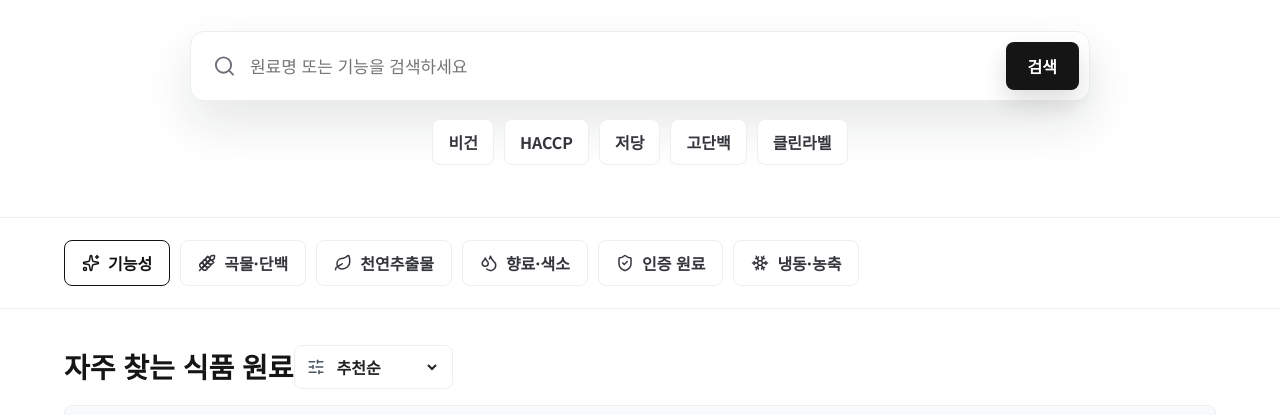
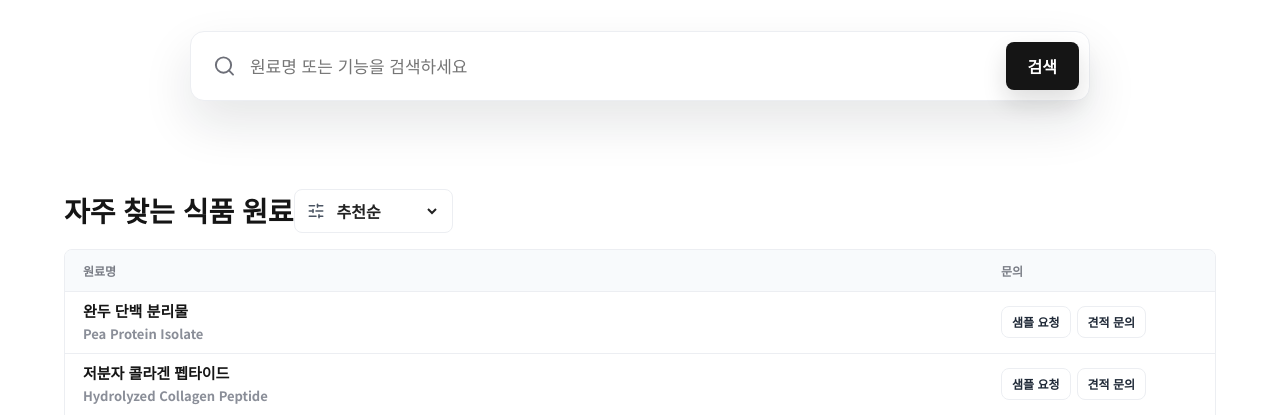
Before and after one commit to h4emin-web/food, a plain HTML site: page index.html in a window 1280 px wide. Shown: the part 309-724 px from the top of the page. Drawn offline with nearby package versions, Linux system fonts and the light colour scheme.

Commit message:
Remove hero suggestion chips

```diff
--- a/index.html
+++ b/index.html
@@ -55,41 +55,7 @@
             </label>
             <button class="primary-button" type="submit">검색</button>
           </form>
-          <div class="quick-tags" aria-label="인기 검색어">
-            <button type="button">비건</button>
-            <button type="button">HACCP</button>
-            <button type="button">저당</button>
-            <button type="button">고단백</button>
-            <button type="button">클린라벨</button>
-          </div>
         </div>
-      </section>
-
-      <section class="category-strip" aria-label="원료 카테고리" hidden>
-        <button class="category active" type="button">
-          <i data-lucide="sparkles"></i>
-          기능성
-        </button>
-        <button class="category" type="button">
-          <i data-lucide="wheat"></i>
-          곡물·단백
-        </button>
-        <button class="category" type="button">
-          <i data-lucide="leaf"></i>
-          천연추출물
-        </button>
-        <button class="category" type="button">
-          <i data-lucide="droplets"></i>
-          향료·색소
-        </button>
-        <button class="category" type="button">
-          <i data-lucide="shield-check"></i>
-          인증 원료
-        </button>
-        <button class="category" type="button">
-          <i data-lucide="snowflake"></i>
-          냉동·농축
-        </button>
       </section>
 
       <section class="marketplace" id="ingredients">
--- a/script.js
+++ b/script.js
@@ -101,7 +101,6 @@ const grid = document.querySelector("#ingredientGrid");
 const searchInput = document.querySelector("#heroSearch");
 const filterInputs = [...document.querySelectorAll(".filter-panel input")];
 const resetButton = document.querySelector("#resetFilters");
-const quickTags = [...document.querySelectorAll(".quick-tags button")];
 const communityList = document.querySelector("#communityList");
 const communitySearch = document.querySelector("#communitySearch");
 const communityTabs = [...document.querySelectorAll("[data-community-tab]")];
@@ -308,20 +307,7 @@ if (grid && searchInput) {
     updateGrid();
   });
 
-  quickTags.forEach((button) => {
-    button.addEventListener("click", () => {
-      searchInput.value = button.textContent.trim();
-      updateGrid();
-    });
-  });
 }
-
-document.querySelectorAll(".category").forEach((button) => {
-  button.addEventListener("click", () => {
-    document.querySelectorAll(".category").forEach((item) => item.classList.remove("active"));
-    button.classList.add("active");
-  });
-});
 
 if (communityList && communitySearch) {
   communityTabs.forEach((button) => {
--- a/styles.css
+++ b/styles.css
@@ -64,8 +64,6 @@ img {
 .brand,
 .header-actions,
 .main-nav,
-.quick-tags,
-.category-strip,
 .section-title,
 .sort-control,
 .filter-heading,
@@ -121,8 +119,6 @@ img {
 .text-button,
 .primary-button,
 .outline-button,
-.category,
-.quick-tags button,
 .filter-heading button {
   border: 0;
   cursor: pointer;
@@ -140,7 +136,6 @@ img {
 
 .icon-button svg,
 .primary-button svg,
-.category svg,
 .sort-control svg {
   width: 18px;
   height: 18px;
@@ -270,57 +265,6 @@ img {
   outline: 0;
   color: var(--ink);
   font-size: 17px;
-}
-
-.quick-tags {
-  justify-content: center;
-  flex-wrap: wrap;
-  gap: 10px;
-  margin-top: 18px;
-}
-
-.quick-tags button,
-.category {
-  border-radius: 8px;
-  background: #fff;
-  color: #34363b;
-  font-weight: 700;
-}
-
-.quick-tags button {
-  padding: 10px 15px;
-  border: 1px solid var(--line);
-}
-
-.quick-tags button:hover,
-.category.active {
-  border-color: #111;
-  background: #fff;
-  color: #111;
-}
-
-.category-strip {
-  gap: 10px;
-  overflow-x: auto;
-  padding: 22px clamp(20px, 5vw, 72px);
-  border-top: 1px solid var(--line);
-  border-bottom: 1px solid var(--line);
-  background: #fff;
-  scrollbar-width: none;
-}
-
-.category-strip::-webkit-scrollbar {
-  display: none;
-}
-
-.category {
-  display: inline-flex;
-  align-items: center;
-  gap: 8px;
-  min-height: 46px;
-  padding: 0 17px;
-  border: 1px solid var(--line);
-  white-space: nowrap;
 }
 
 .marketplace {
```
